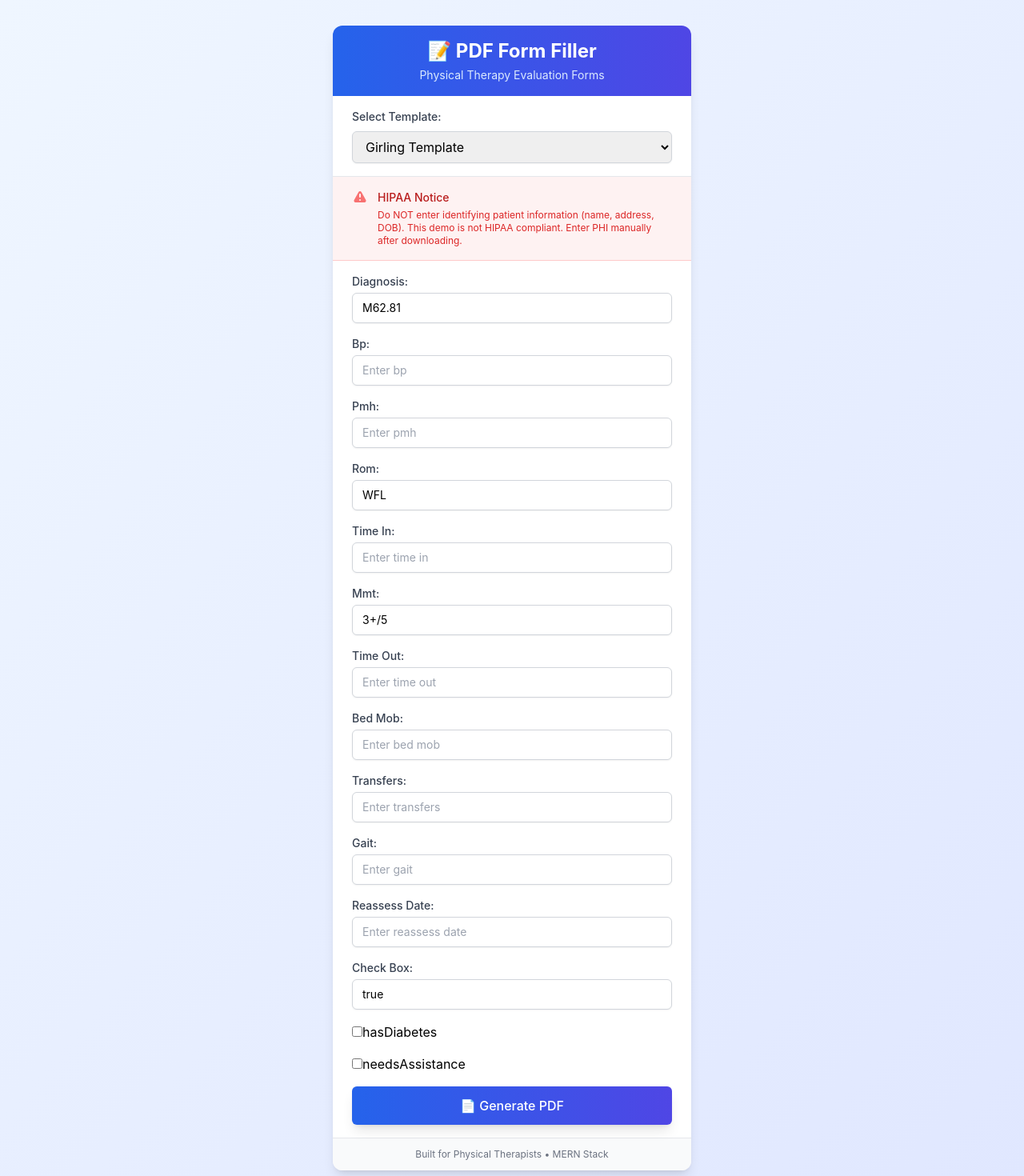
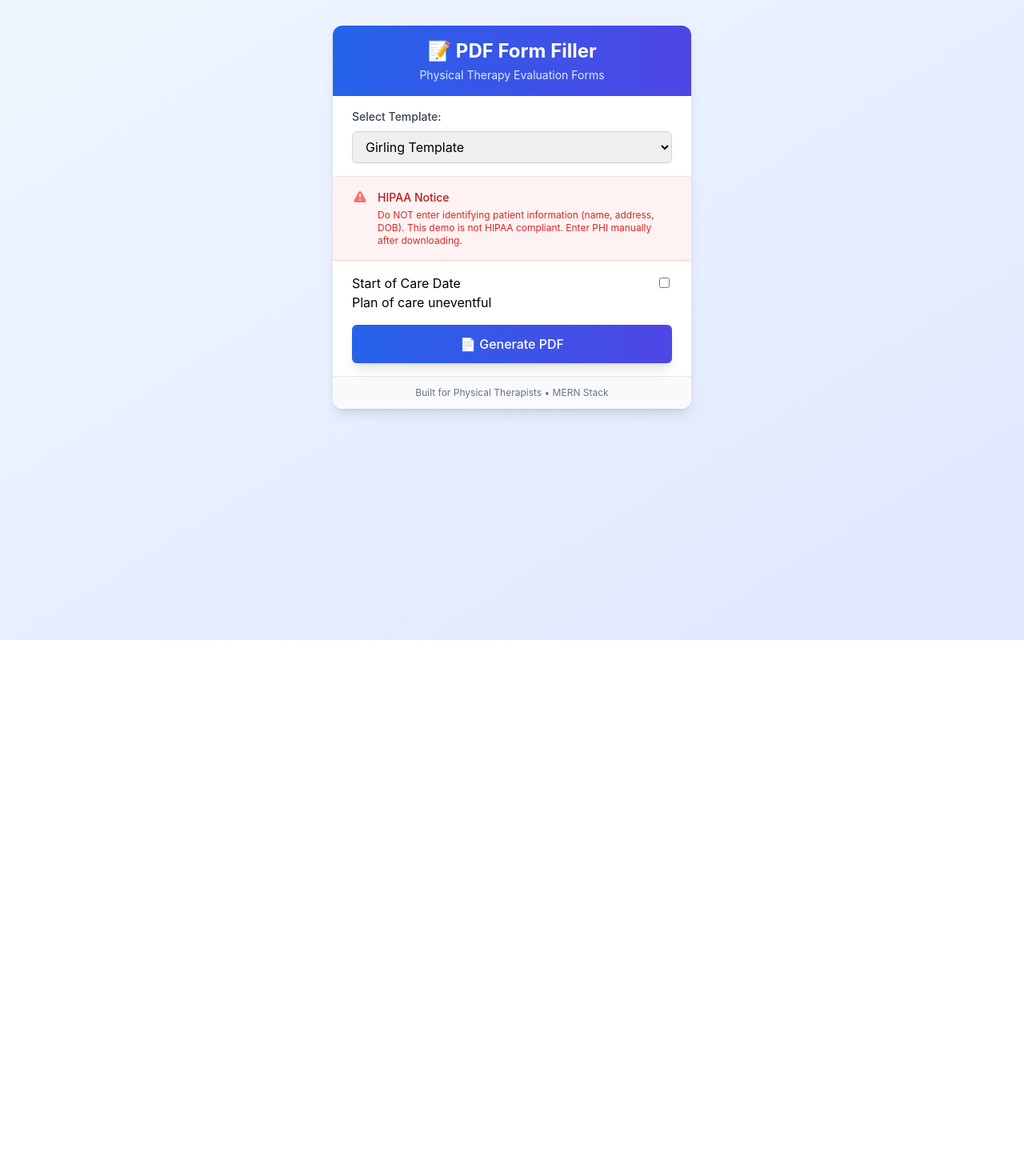
Before and after one commit to cevangel/react-pdf-filler-app, a React (Create React App) app in the folder client-vite/: page / in a window 1280 px wide. Shown: the top 1470 px of the page at 80% size. After the commit the page ends 800 px from the top, so only its background shows below. Built offline with nearby package versions, Linux system fonts and the light colour scheme.

Commit message:
Adjust pdf fields for OASIS

```diff
--- a/client-vite/src/App.jsx
+++ b/client-vite/src/App.jsx
@@ -17,7 +17,15 @@ function App() {
     { name: "primaryDiagnosis", label: "Primary Diagnosis" },
     { name: "functionalLevel", label: "Functional Level" },
     { name: "checkbox", label: "Checkbox" },
-    // ...add all OASIS-specific fields you want
+    "emergentCare",
+    "AOSMC",
+    "falls",
+    "medListProvided",
+    "medListProvided2",
+    "healthLit",
+    "conductMentI",
+    "vaccGiven",
+    "naAdmission",
   ];
 
   // useState hook creates a state variable 'formData' with various form fields.
@@ -46,7 +54,15 @@ function App() {
     hasDiabetes: true,
     needsAssistance: true,
     uneventful: false,
-    // ...other OASIS checkboxes
+    emergentCare: "",
+    AOSMC: "",
+    falls: "",
+    medListProvided: "",
+    medListProvided2: "",
+    healthLit: "",
+    conductMentI: "",
+    vaccGiven: "",
+    naAdmission: "",
   };
 
   const defaultFormData = {
@@ -211,54 +227,42 @@ function App() {
         {/* NEW: Form section with proper spacing */}
         {/* px-6 py-4 = consistent padding, space-y-4 = vertical spacing between form elements */}
         <form onSubmit={handleSubmit} className="px-6 py-4 space-y-4">
-          {/* Dynamically generate input fields based on formData keys */}
-          {selectedTemplate === "OASIS"
-  ? oasisFields.map(field => (
-      <div key={field.name} className="space-y-1">
-        <label className="block text-sm font-medium text-gray-700 capitalize">
-          {field.label}
+          {/* Only render fields you want the user to edit */}
+          <label>
+            Start of Care Date
+            <input
+              name="startOfCareDate"
+              value={formData.startOfCareDate}
+              onChange={handleChange}
+            />
           </label>
-        <input
-          name={field.name}
-          value={formData[field.name] || ""}
-          onChange={handleChange}
-          className="w-full px-3 py-2 border border-gray-300 rounded-md shadow-sm focus:outline-none focus:ring-2 focus:ring-blue-500 focus:border-blue-500 text-sm"
-        />
-      </div>
-    ))
-  : Object.keys(formData).map((field) => (
-      <div key={field} className="space-y-1">
-        <label className="block text-sm font-medium text-gray-700 capitalize">
-                {/* NEW: Convert camelCase to readable text (e.g., "timeIn" -> "time In") */}
-                {field.replace(/([A-Z])/g, ' $1').trim()}:
-              </label>
-        <input
-                name={field}
-                placeholder={`Enter ${field.replace(/([A-Z])/g, ' $1').toLowerCase().trim()}`}
-                value={formData[field]}
-                onChange={handleChange}
-                className="w-full px-3 py-2 border border-gray-300 rounded-md shadow-sm focus:outline-none focus:ring-2 focus:ring-blue-500 focus:border-blue-500 text-sm"
-              />
-      </div>
-    ))
-}
+          {/* ...other user-editable fields... */}
 
-          {oasisCheckboxFields.map(field => (
-            <div key={field}>
+          {/* Render the uneventful master checkbox */}
           <label>
             <input
               type="checkbox"
-                  name={field}
-                  checked={!!formData[field]}
-                  onChange={e => setFormData({
+              name="uneventful"
+              checked={!!formData.uneventful}
+              onChange={e => {
+                const checked = e.target.checked;
+                setFormData({
                   ...formData,
-                    [field]: e.target.checked
-                  })}
+                  uneventful: checked,
+                  emergentCare: checked ? "0" : "",
+                  AOSMC: checked ? "0" : "",
+                  falls: checked ? "0" : "",
+                  medListProvided: checked ? "1" : "",
+                  medListProvided2: checked ? "1" : "",
+                  healthLit: checked ? "1" : "",
+                  conductMentI: checked ? "1" : "",
+                  vaccGiven: checked ? "1" : "",
+                  naAdmission: checked ? "NA" : "",
+                });
+              }}
             />
-                {field} {/* Or a more user-friendly label */}
+            Plan of care uneventful
           </label>
-            </div>
-          ))}
 
           {/* NEW: Submit button with gradient background and hover effects */}
 
```
Also changed, not shown: 1 other file (tests, documents, lock files or other folders). Lines whose indentation alone changed are shown as unchanged.
